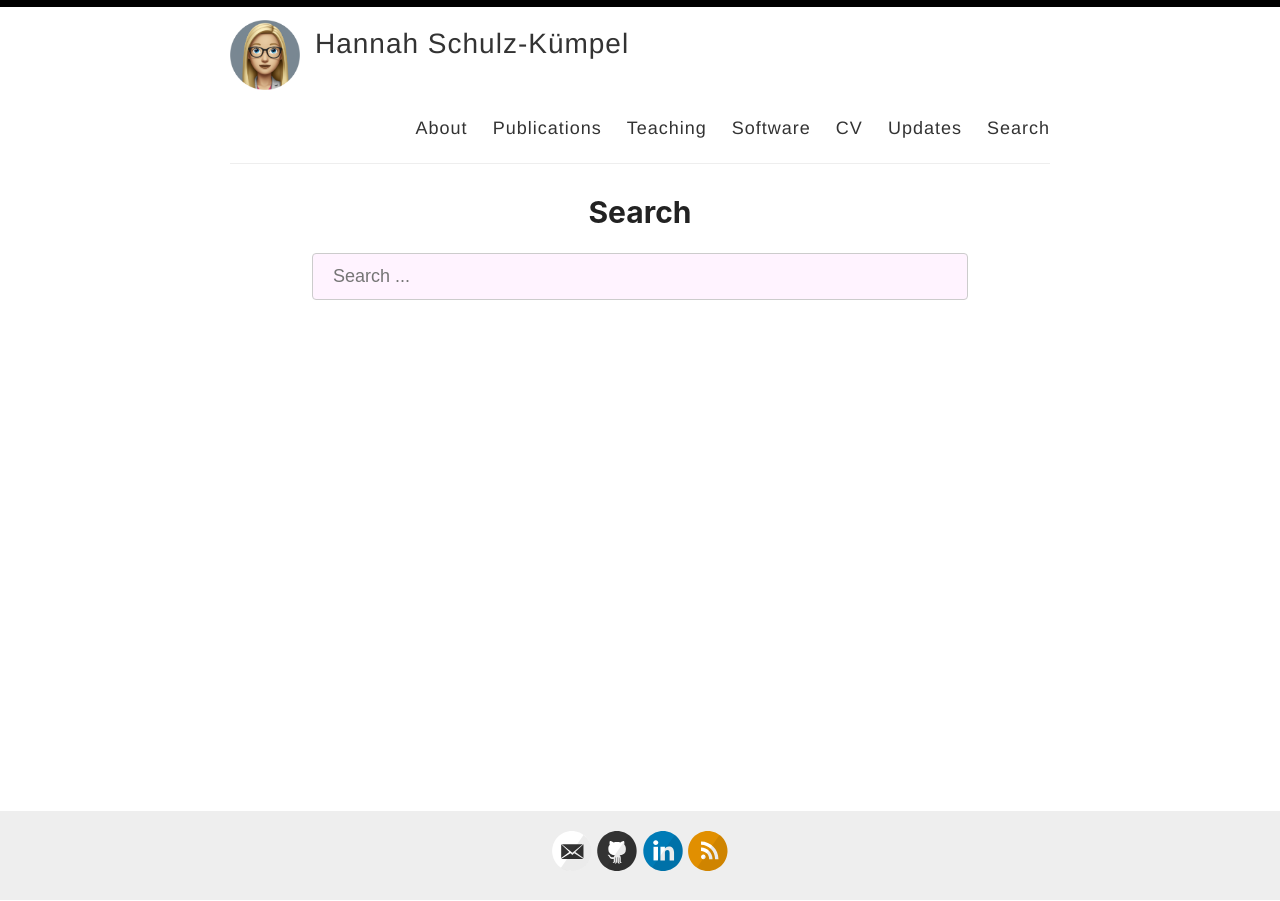
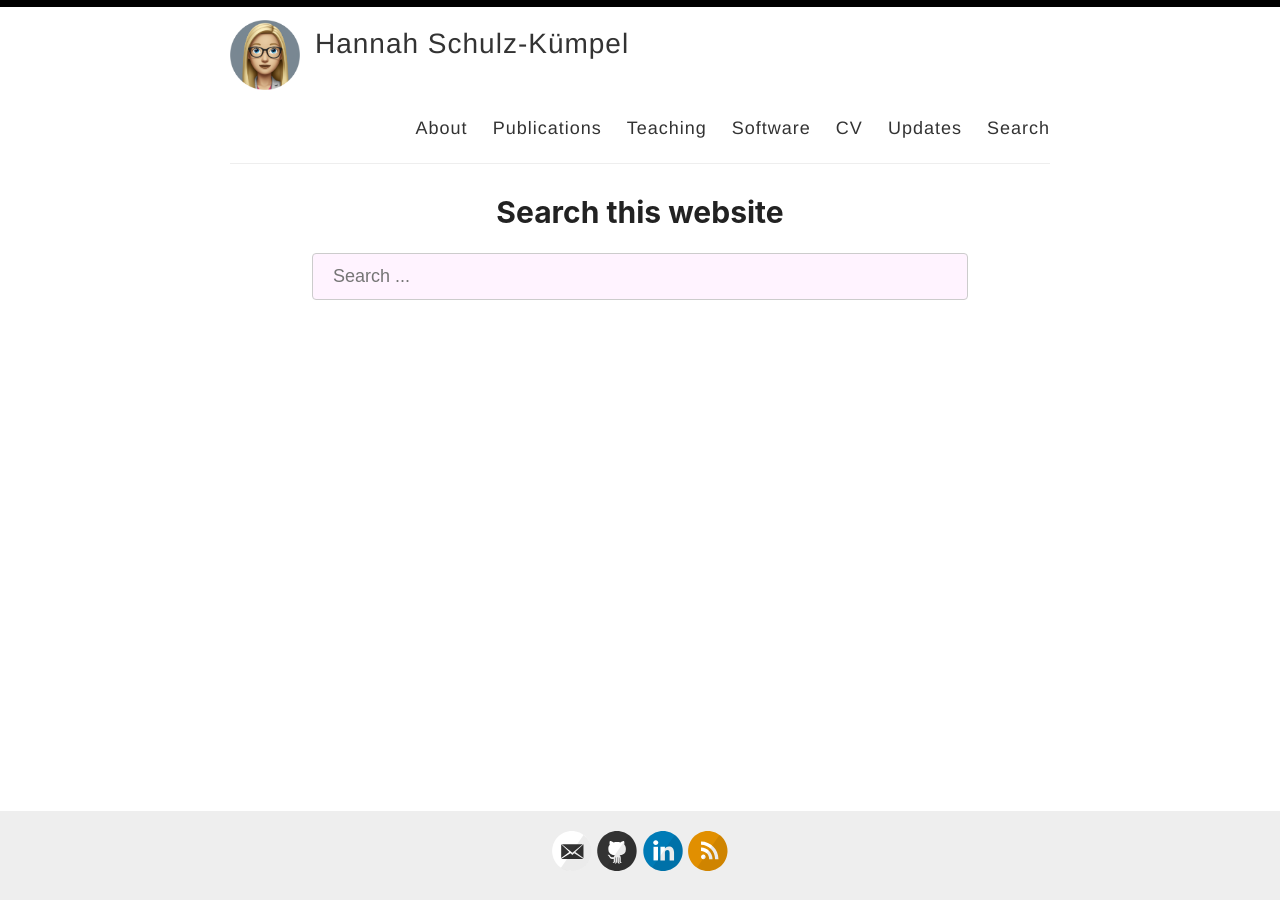
Before and after one commit to 11annah/11annah.github.io, a Jekyll site: the page built from _pages/sitesearch.md, in a window 1280 px wide. Built offline with Jekyll 4.4.1, drawn with Linux system fonts in a browser that asks for light colours.

Commit message:
Update sitesearch.md

```diff
--- a/_pages/sitesearch.md
+++ b/_pages/sitesearch.md
@@ -1,11 +1,11 @@
 ---
 layout: page
-title: Search
+title: Search this website
 permalink: /sitesearch/
 ---
 
 <div id="search-container">
-    <input type="text" id="search-input" placeholder="Search ..." onkeydown="evaluate_key()">
+    <input type="text" id="search-input" placeholder="Search ..." onkeypress="evaluate_key()">
 </div>
 <div>
 <br>
```
